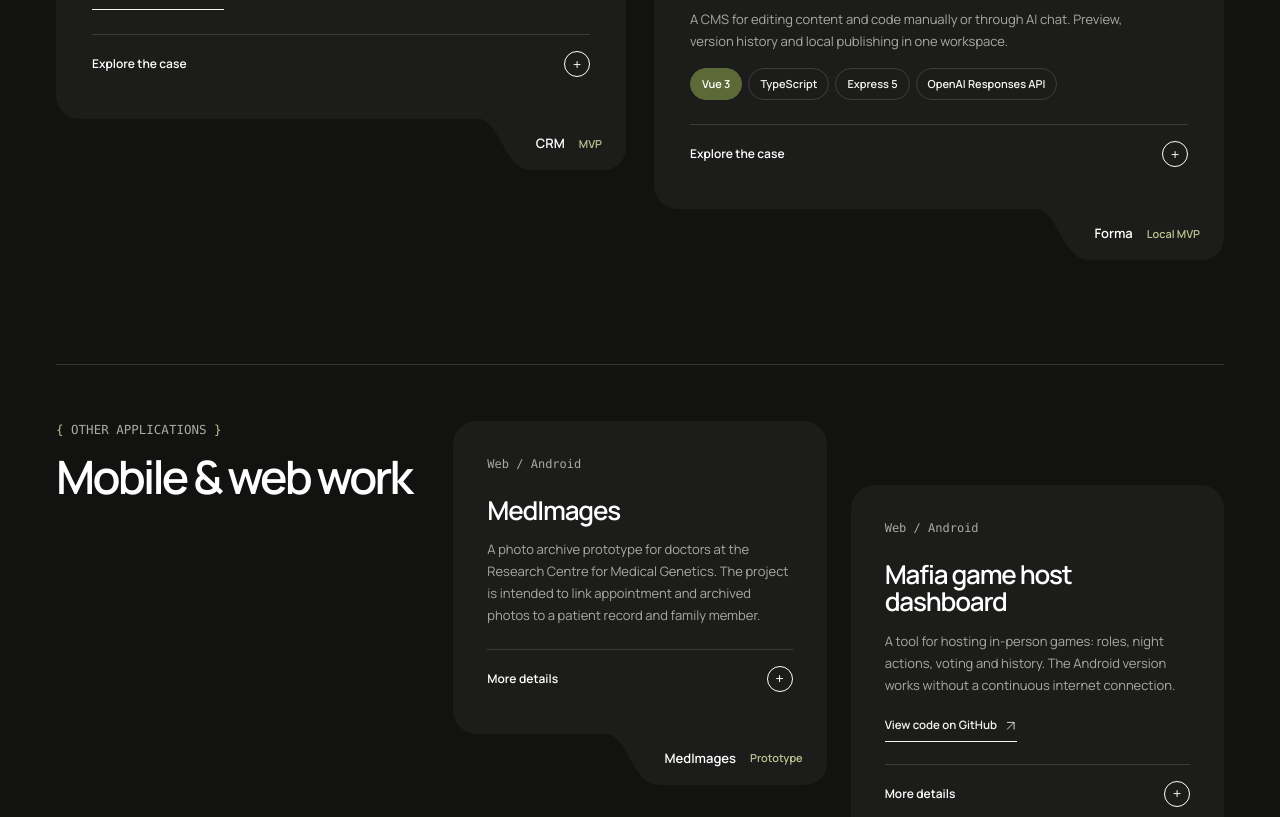
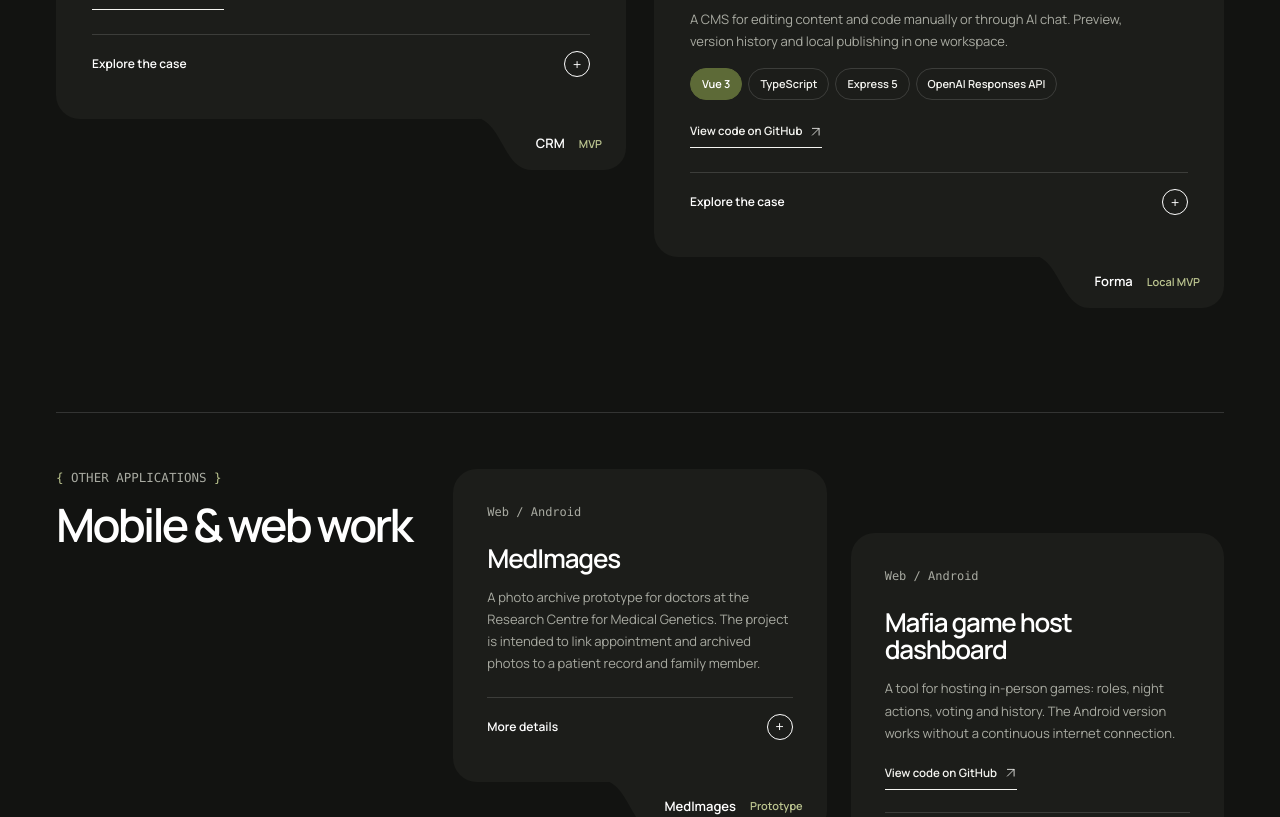
Before and after one commit to Jujich/jujich-landing, a Nuxt app: page / in a window 1280 px wide. Shown: the part 3175-3992 px from the top of the page. Built offline with nearby package versions, Linux system fonts and the light colour scheme.

Commit message:
Link Forma CMS source repository from portfolio

```diff
--- a/app/data/projects.ts
+++ b/app/data/projects.ts
@@ -40,6 +40,7 @@ const projectsRu: Project[] = [
   },
   {
     id: 'forma', tier: 'featured', name: 'Forma — CMS с AI-редактором', type: 'CMS / AI / Web', status: 'Локальный MVP', category: ['web'],
+    repositoryUrl: 'https://github.com/Jujich/project-cms-light',
     description: 'CMS для редактирования контента и кода вручную или через диалог с AI. Предпросмотр, история версий и локальная публикация в одном рабочем пространстве.',
     tags: ['Vue 3', 'TypeScript', 'Express 5', 'OpenAI Responses API'],
     task: 'Дать владельцу сайта возможность менять контент, проверять результат и публиковать выбранную версию.',
@@ -117,6 +118,7 @@ export const projectsData: Record<'ru' | 'en', Project[]> = {
     },
     {
       id: 'forma', tier: 'featured', name: 'Forma — CMS with an AI editor', type: 'CMS / AI / Web', status: 'Local MVP', category: ['web'],
+      repositoryUrl: 'https://github.com/Jujich/project-cms-light',
       description: 'A CMS for editing content and code manually or through AI chat. Preview, version history and local publishing in one workspace.',
       tags: ['Vue 3', 'TypeScript', 'Express 5', 'OpenAI Responses API'],
       task: 'Let site owners edit content, review the result and publish the version they choose.',
```
